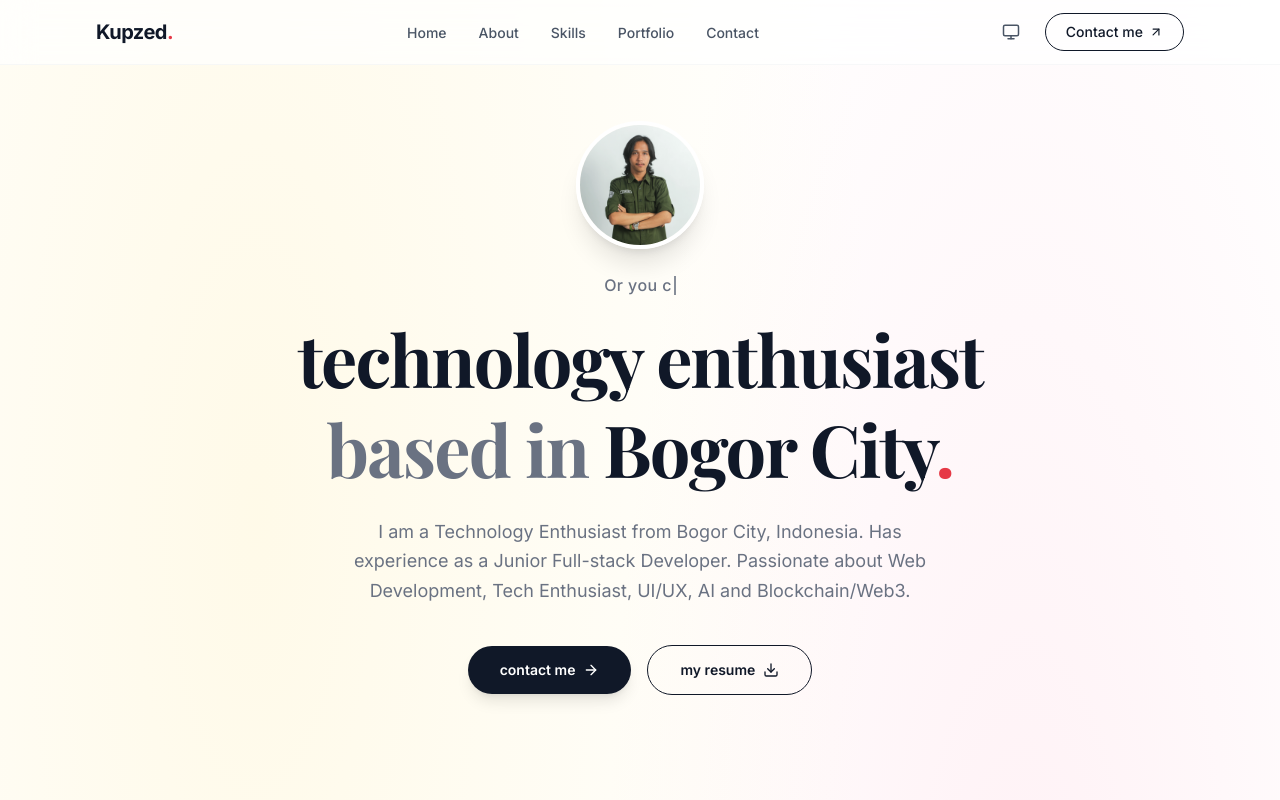
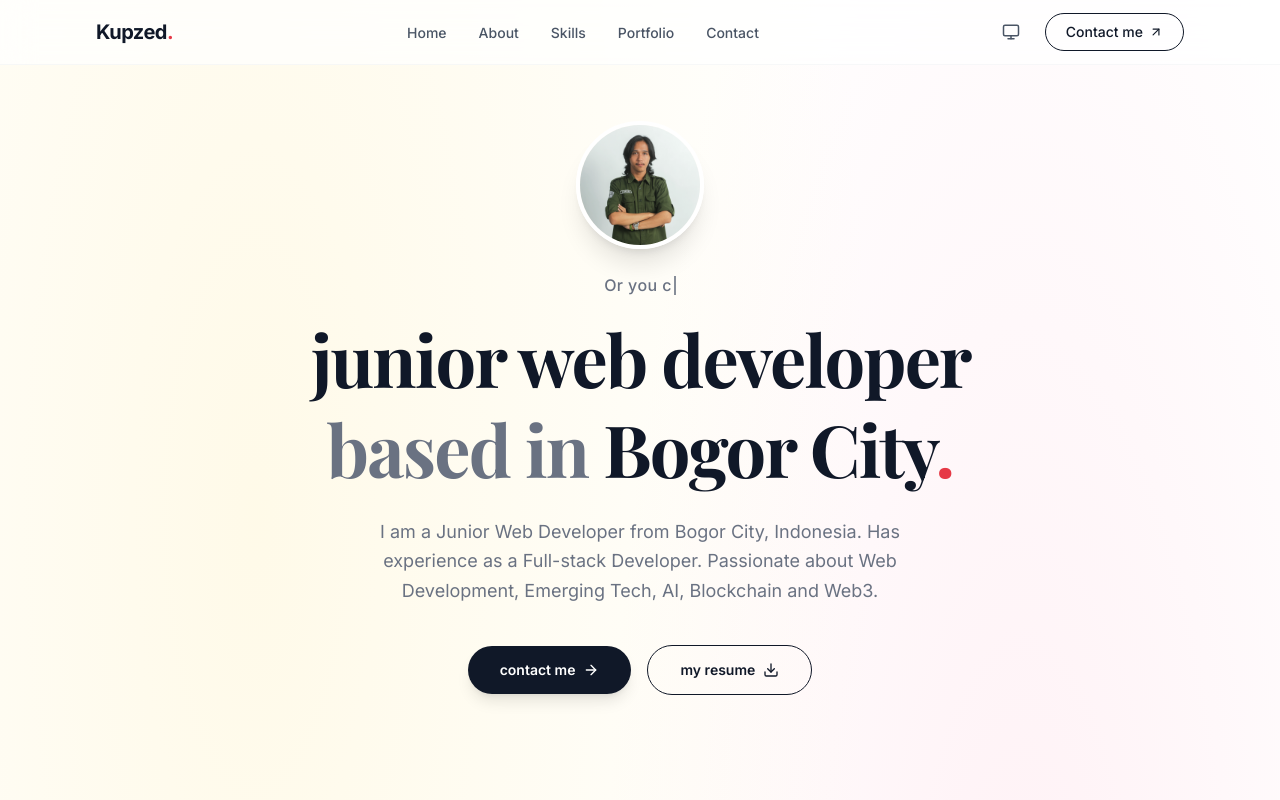
Before and after one commit to kupzed/my-portfolio, a Next.js app: page / in a window 1280 px wide. Shown: the top 800 px of the page. Built offline with nearby package versions, Linux system fonts and the light colour scheme; a web font is replaced by a local one.

Commit message:
Update HeroSection.tsx

```diff
--- a/src/components/sections/HeroSection.tsx
+++ b/src/components/sections/HeroSection.tsx
@@ -129,7 +129,7 @@ export default function HeroSection() {
           className="mb-6 font-serif text-4xl font-bold leading-tight tracking-tight text-gray-900 dark:text-white sm:text-5xl md:text-6xl lg:text-7xl"
           style={{ fontFamily: "var(--font-serif)" }}
         >
-          technology enthusiast{" "}
+          junior web developer{" "}
           <span className="text-gray-500 dark:text-gray-400">based in</span>{" "}
           Bogor City<span className="text-accent">.</span>
         </motion.h1>
@@ -139,9 +139,9 @@ export default function HeroSection() {
           variants={fadeUp}
           className="mb-10 max-w-xl text-base leading-relaxed text-gray-500 dark:text-gray-400 md:text-lg"
         >
-          I am a Technology Enthusiast from Bogor City, Indonesia. Has
-          experience as a Junior Full-stack Developer. Passionate about Web
-          Development, Tech Enthusiast, UI/UX, AI and Blockchain/Web3.
+          I am a Junior Web Developer from Bogor City, Indonesia. Has experience
+          as a Full-stack Developer. Passionate about Web Development, Emerging
+          Tech, AI, Blockchain and Web3.
         </motion.p>
 
         {/* ── CTA Buttons ── */}
```
